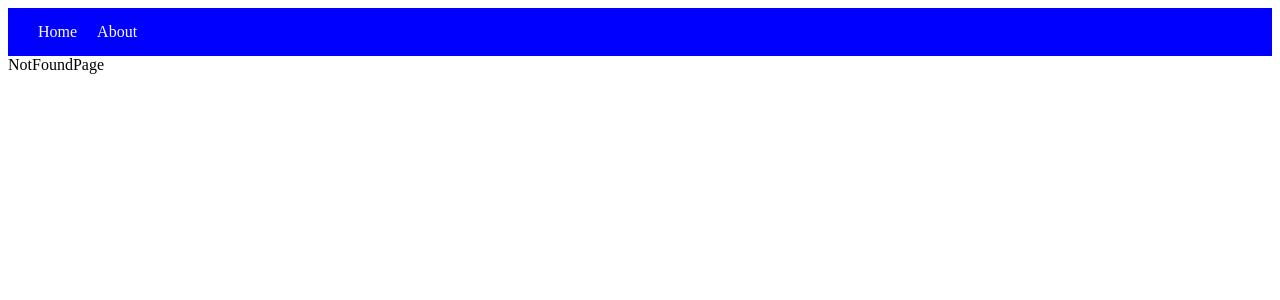
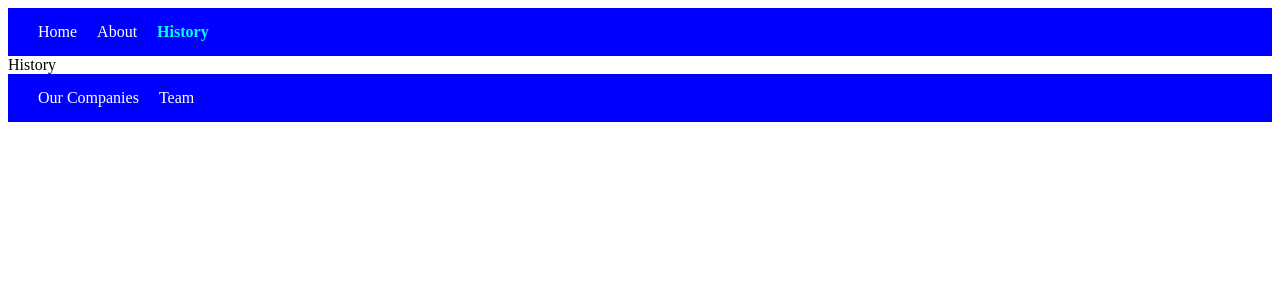
Before and after one commit to furkansylu97/ReactJs_Projects, a React (Vite) app in the folder ReactRouter/: page /history in a window 1280 px wide. Shown: the top 300 px of the page. Built offline with nearby package versions, Linux system fonts and the light colour scheme.

Commit message:
History page was created and Redirect links were defined

```diff
--- a/ReactRouter/src/App.jsx
+++ b/ReactRouter/src/App.jsx
@@ -6,6 +6,7 @@
 import { Navbar } from './components/Navbar'
 import { Mission } from './components/Mission'
 import { NotFoundPage } from './components/NotFoundPage'
+import { History } from './components/History'
 
 function App() {
 
@@ -17,6 +18,7 @@
       <Route path='/' element={<Home/>} />
       <Route path='/aboutUs' element={<AboutUs/>} />
       <Route path='/mission' element={<Mission/>} />
+      <Route path='/history' element={<History/>} />
       <Route path='*' element={<NotFoundPage/>} />
      </Routes>
 
--- /dev/null
+++ b/ReactRouter/src/components/History.jsx
@@ -0,0 +1,14 @@
+import React from 'react'
+import { Link } from 'react-router-dom'
+
+export const History = () => {
+  return (
+      <>
+      <div>History</div>
+      <nav>
+        <Link to="company">Our Companies</Link>
+        <Link to="team">Team</Link>
+      </nav>
+    </>
+  )
+}
--- a/ReactRouter/src/components/Navbar.jsx
+++ b/ReactRouter/src/components/Navbar.jsx
@@ -6,6 +6,7 @@
     <nav>
         <NavLink to='/'>Home</NavLink>
         <NavLink to='/aboutUs'>About</NavLink>
+        <NavLink to='/history'>History</NavLink>
     </nav>
   )
 }
```
Also changed, not shown: ReactRouter/src/components/Company.jsx (added, +7 -0 lines), ReactRouter/src/components/Team.jsx (added, +7 -0 lines).
